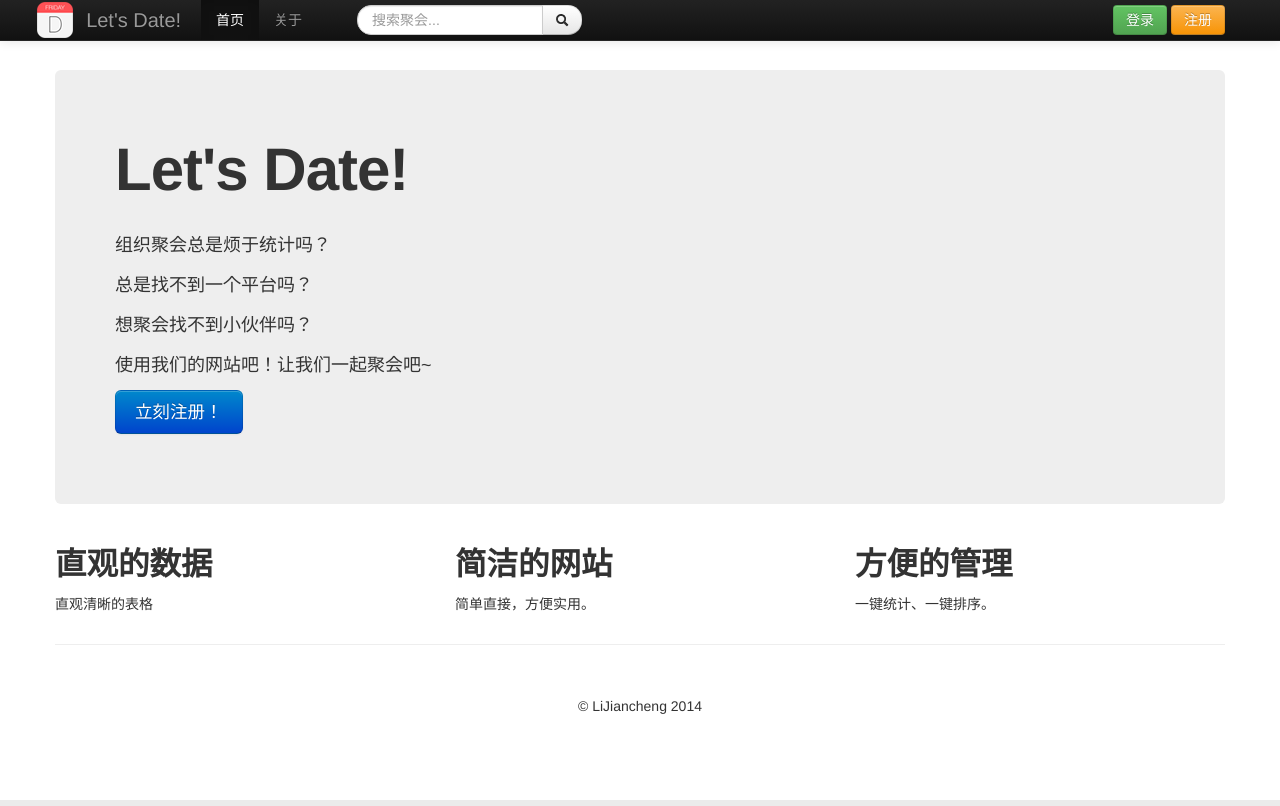
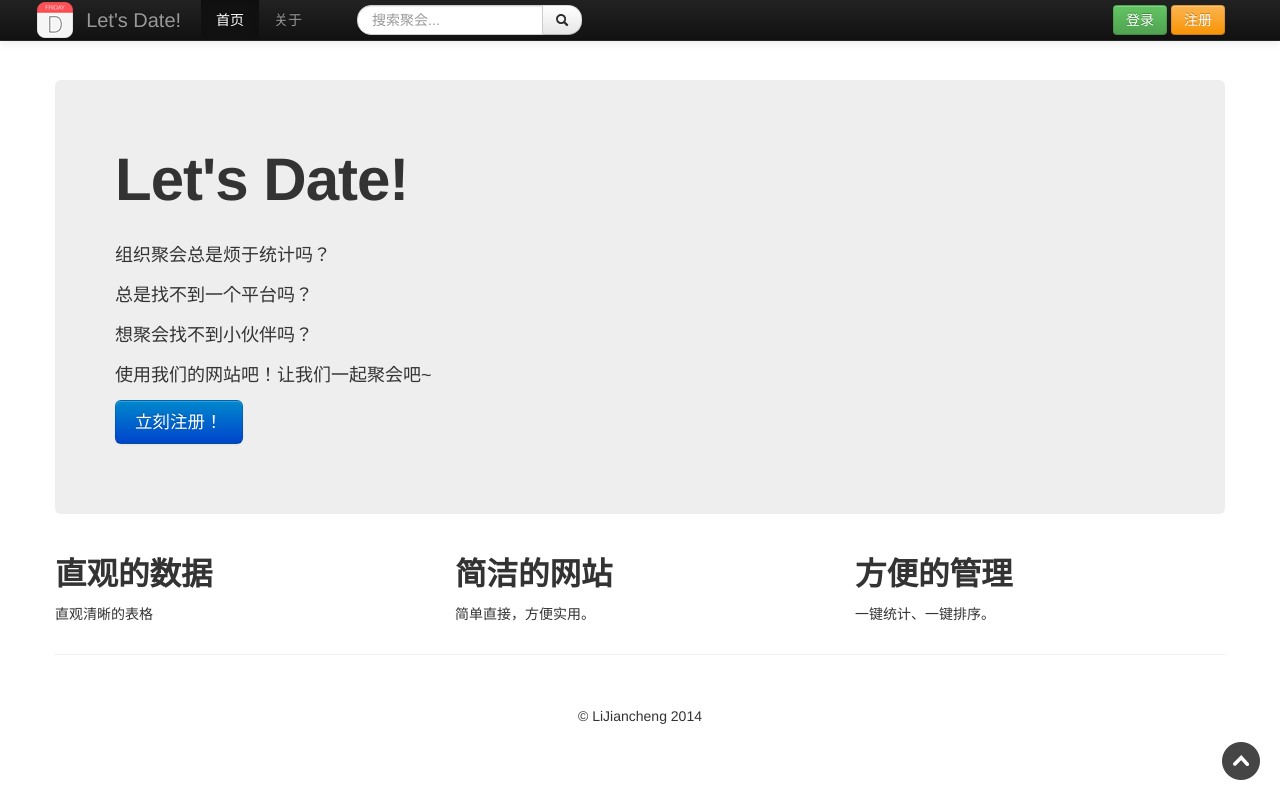
Before and after one commit to lijiancheng0614/letsdate, a PHP site: page /index.php in a window 1280 px wide. Run offline with PHP 8.4, Linux system fonts and the light colour scheme.

Commit message:
add top button

```diff
--- a/css/main.css
+++ b/css/main.css
@@ -1,10 +1,6 @@
-html,
-body {
-    overflow-x: hidden; /* Prevent scroll on narrow devices */
-}
-
-body {
-    padding-top: 70px;
+.maindiv {
+    margin-top: 40px;
+    padding: 40px;
 }
 
 footer {
--- a/do_html.php
+++ b/do_html.php
@@ -122,7 +122,7 @@
       <!-- /.container -->
     </div>
   </div><!-- /.navbar -->
-  <div class="container">
+  <div class="container maindiv">
 <?php } ?>
 
 <?php
@@ -180,6 +180,7 @@
 function do_html_footer()
 {
   ?>
+  <a id="scrollUp" href="#top" title="" style="position: fixed; z-index: 2147483647"></a>
   <hr>
   <footer>
     <p class="text-center">&copy; LiJiancheng 2014</p>
--- a/include/user_auth.php
+++ b/include/user_auth.php
@@ -152,15 +152,7 @@
                             is_intro_private = ".$is_intro_private."
                             where email = '".$email."'");
   if (!$result){
-    throw new Exception("update user
-                            set name = '".$username."',
-                            phone = '".$phone."',
-                            is_phone_private = ".$is_phone_private.",
-                            location = '".$location."',
-                            is_location_private = ".$is_location_private.",
-                            intro = '".$intro."',
-                            is_intro_private = ".$is_intro_private."
-                            where email = '".$email."'".'抱歉，请重新再试！');
+    throw new Exception('抱歉，请重新再试！');
   }
   else{
     return true;
--- a/loading.php
+++ b/loading.php
@@ -16,7 +16,7 @@
   <script type="text/javascript" src="js/bootstrap.js"></script>
 </head>
 <body>
-<div class="container">
+<div class="container maindiv">
   <script language='javascript' type='text/javascript'>
     var secs = 2;
     var URL;
--- a/mydate.php
+++ b/mydate.php
@@ -56,12 +56,12 @@
         <h2>发起的聚会</h2>
         <br/>
         <?php
-        do_html_table();
+        do_html_table($date_array);
         ?>
         <p class="pull-right">
           共
           <?php
-          do_html_table($date_array);
+          echo count($date_array);
           ?>
           个聚会&nbsp;
         </p>
```
Also changed, not shown: img/top.png (added).
